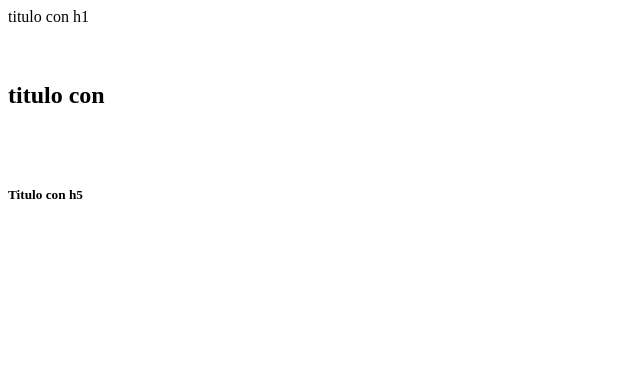
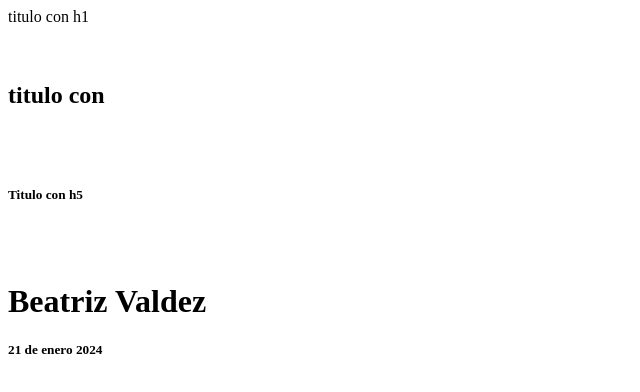
Before and after one commit to BAVP1201/HOLA_MUNDO, a plain HTML site: page index.html in a window 1280 px wide. Shown: the whole page, without its empty margins (0-640 px from the left). Drawn offline with Linux system fonts and the light colour scheme.

Commit message:
se agrega el nombre y la fecha

```diff
--- a/index.html
+++ b/index.html
@@ -5,3 +5,6 @@
 <br><br>
 
 <h5>Titulo con h5</h5>
+<br><br>
+<h1>Beatriz Valdez</h1>
+<h5>21 de enero 2024</h5>
```
